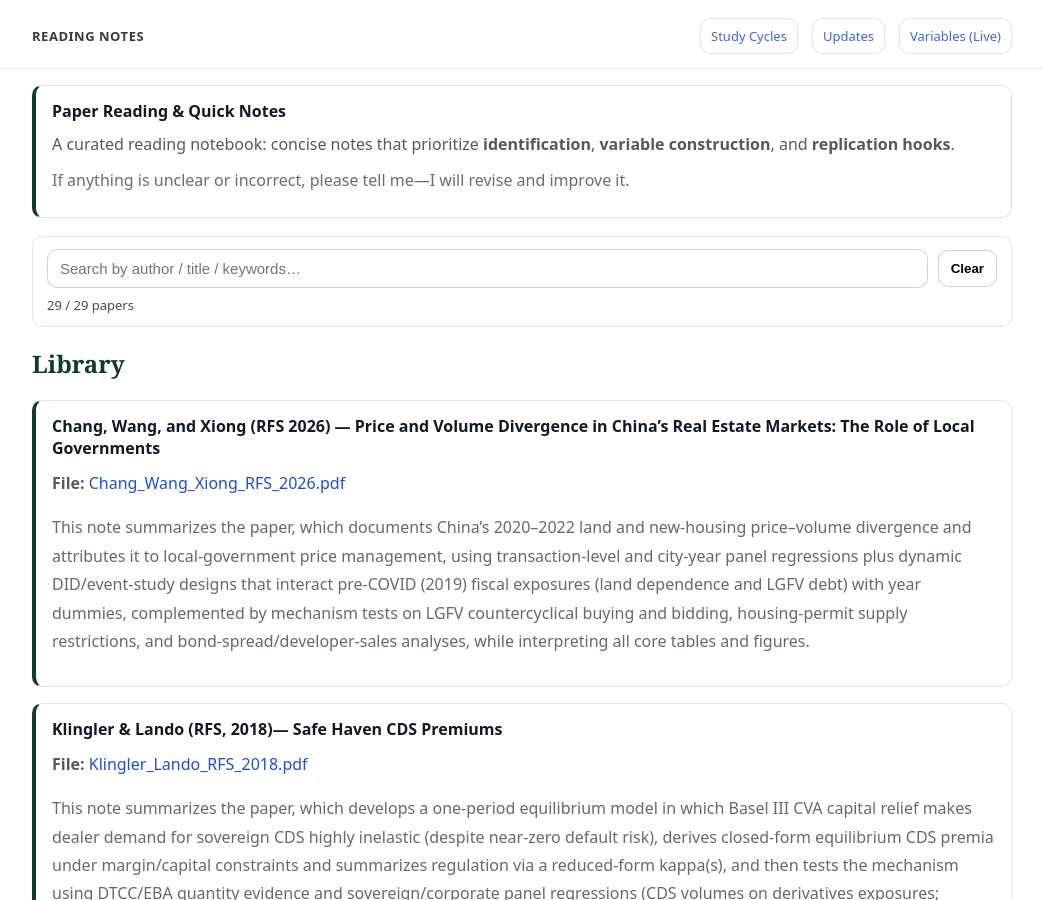
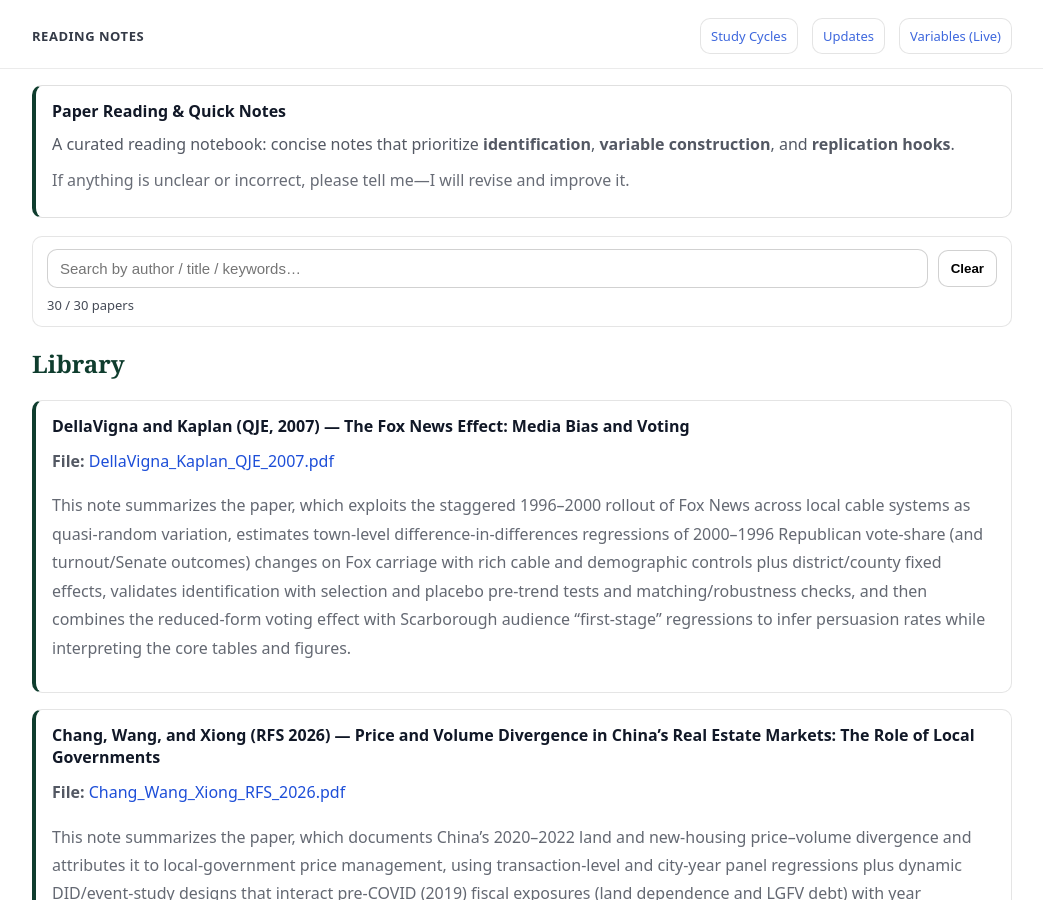
Before and after one commit to yaxinzn/study-archive, a Jekyll site: the page built from reading/index.md, in a window 1280 px wide and 900 px high. Shown: the whole window, without its empty margins (118-1161 px from the left). Built offline with Jekyll 4.4.1, drawn with Linux system fonts in a browser that asks for light colours.

Commit message:
Reading: add/update DellaVigna_Kaplan_QJE_2007.pdf

```diff
--- a/_data/reading.yml
+++ b/_data/reading.yml
@@ -1,3 +1,7 @@
+- title: "DellaVigna and Kaplan (QJE, 2007) — The Fox News Effect: Media Bias and Voting"
+  file: "DellaVigna_Kaplan_QJE_2007.pdf"
+  desc: "This note summarizes the paper, which exploits the staggered 1996–2000 rollout of Fox News across local cable systems as quasi-random variation, estimates town-level difference-in-differences regressions of 2000–1996 Republican vote-share (and turnout/Senate outcomes) changes on Fox carriage with rich cable and demographic controls plus district/county fixed effects, validates identification with selection and placebo pre-trend tests and matching/robustness checks, and then combines the reduced-form voting effect with Scarborough audience “first-stage” regressions to infer persuasion rates while interpreting the core tables and figures."
+
 - title: "Chang, Wang, and Xiong (RFS 2026) — Price and Volume Divergence in China’s Real Estate Markets: The Role of Local Governments"
   file: "Chang_Wang_Xiong_RFS_2026.pdf"
   desc: "This note summarizes the paper, which documents China’s 2020–2022 land and new-housing price–volume divergence and attributes it to local-government price management, using transaction-level and city-year panel regressions plus dynamic DID/event-study designs that interact pre-COVID (2019) fiscal exposures (land dependence and LGFV debt) with year dummies, complemented by mechanism tests on LGFV countercyclical buying and bidding, housing-permit supply restrictions, and bond-spread/developer-sales analyses, while interpreting all core tables and figures."
```
Also changed, not shown: 1 other file.
